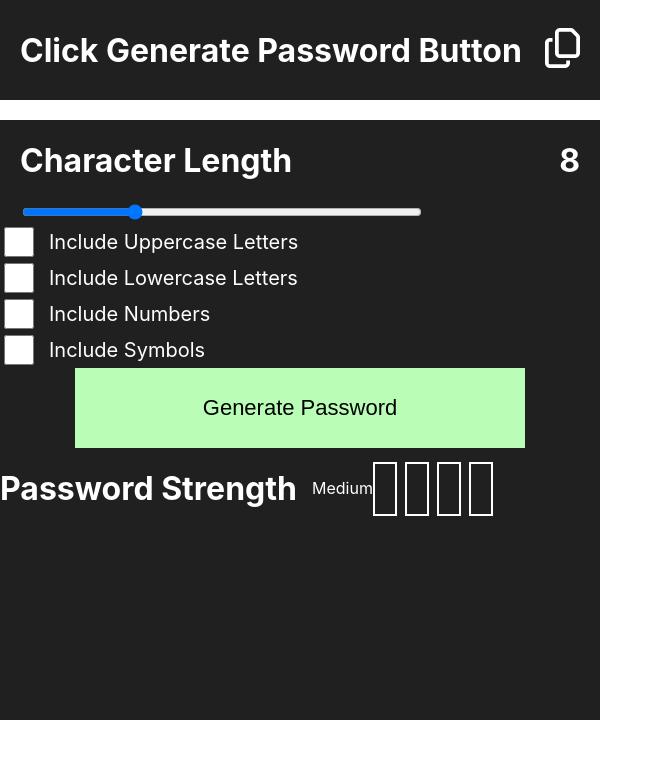
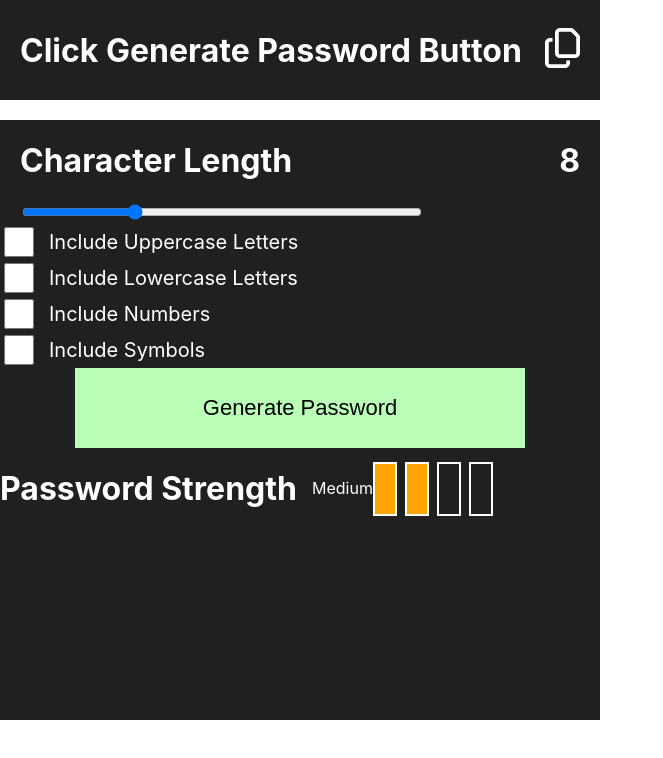
Before and after one commit to Zakariyya98/PasswordGenerator, a React (Create React App) app: page / in a window 1280 px wide. Shown: the top 758 px of the page, without its empty margins (0-663 px from the left). Built offline with nearby package versions, Linux system fonts and the light colour scheme.

Commit message:
PasswordStrength.jsx: add: password strength meter will fill depending on the active characters

```diff
--- a/src/components/PasswordStrength/PasswordStrength.jsx
+++ b/src/components/PasswordStrength/PasswordStrength.jsx
@@ -16,6 +16,11 @@ const PasswordStrength = ({ userPassword }) => {
 
   let message = "No Password";
   let passwordStrength = 0;
+  // Needs to be refactored down
+  let activeWeak = false;
+  let activeMedium = false;
+  let activeStrong = false;
+  let activeVeryStrong = false;
 
   if (userPassword.match(/[a-z]+/)) {
     passwordStrength += 1;
@@ -36,20 +41,38 @@ const PasswordStrength = ({ userPassword }) => {
   // Message displayed to user
   if (passwordStrength === 1) {
     message = "Weak";
+    // Not efficient
+    activeWeak = true;
   }
 
   if (passwordStrength === 2) {
     message = "Medium";
+    // Not efficient
+    activeWeak = true;
+    activeMedium = true;
   }
 
   if (passwordStrength === 3) {
     message = "Strong";
+    // Not efficient
+    activeWeak = true;
+    activeMedium = true;
+    activeStrong = true;
   }
 
   if (passwordStrength === 4) {
     message = "Very Strong";
+    // Not efficient
+    activeWeak = true;
+    activeMedium = true;
+    activeStrong = true;
+    activeVeryStrong = true;
   }
 
+  console.log("Weak" + activeWeak);
+  console.log("Medium" + activeMedium);
+  console.log("Strong" + activeStrong);
+  console.log("Very Strong" + activeVeryStrong);
   return (
     <>
       <div className="password-strength__container">
@@ -58,10 +81,29 @@ const PasswordStrength = ({ userPassword }) => {
         </div>
         <div className="password-strength__meter-container">
           <p>{message}</p>
-          <div className="password-strength__meter"></div>
-          <div className="password-strength__meter"></div>
-          <div className="password-strength__meter"></div>
-          <div className="password-strength__meter"></div>
+          <div
+            className={`password-strength__meter ${
+              activeWeak === true ? "password-strength__meter--active" : null
+            }`}
+          ></div>
+
+          <div
+            className={`password-strength__meter ${
+              activeMedium === true ? "password-strength__meter--active" : null
+            }`}
+          ></div>
+          <div
+            className={`password-strength__meter ${
+              activeStrong === true ? "password-strength__meter--active" : null
+            }`}
+          ></div>
+          <div
+            className={`password-strength__meter ${
+              activeVeryStrong === true
+                ? "password-strength__meter--active"
+                : null
+            }`}
+          ></div>
         </div>
       </div>
     </>
```
